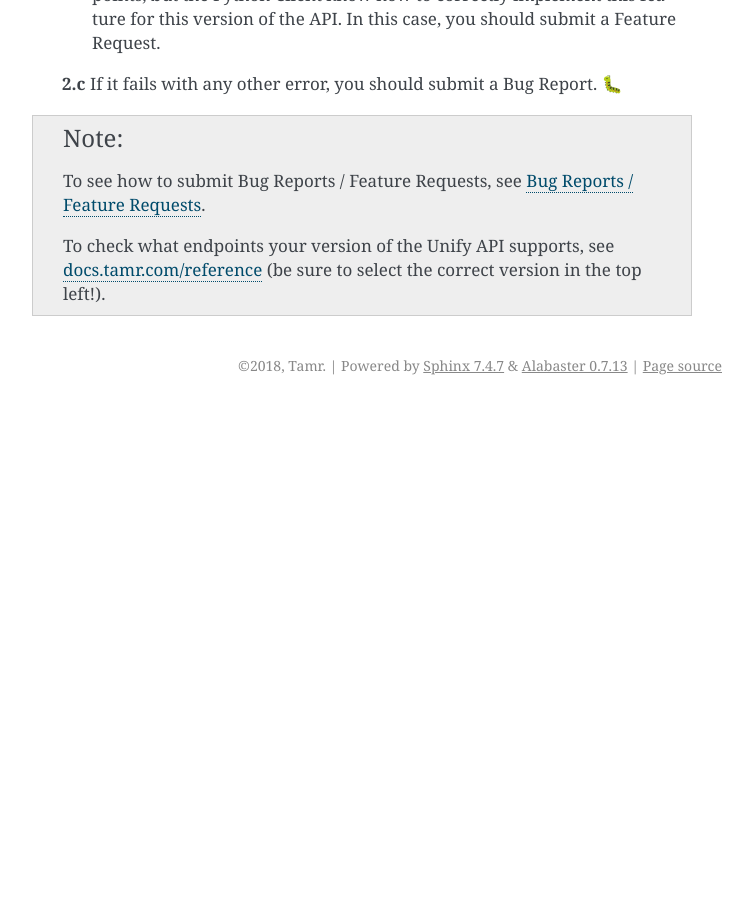
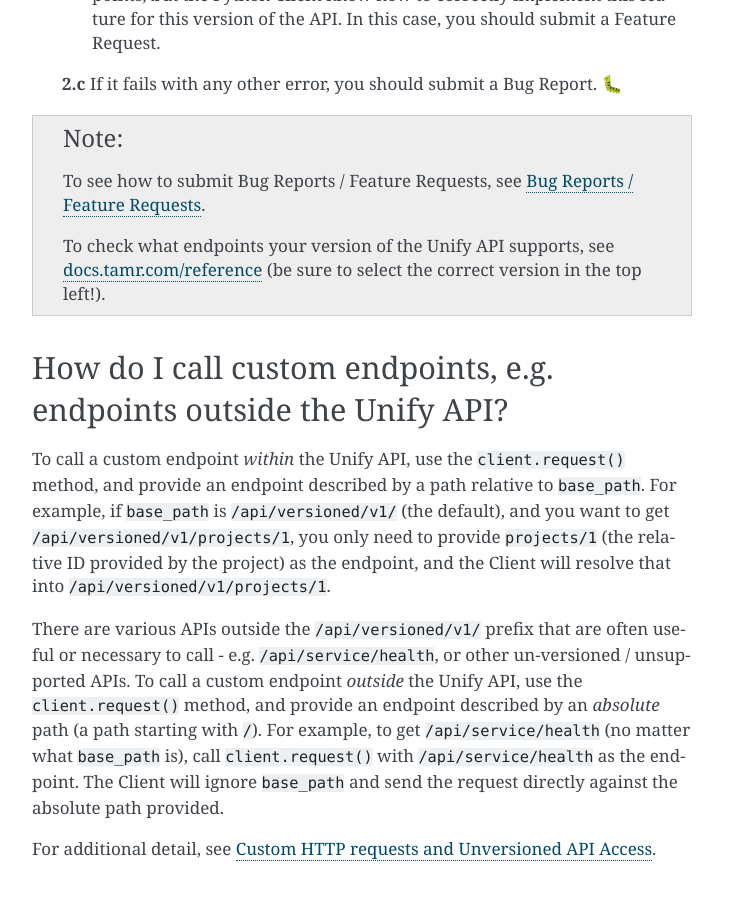
Before and after one commit to Datatamer/tamr-client, a Sphinx documentation site: the page built from docs/user-guide/faq.rst, in a window 1280 px wide and 900 px high, scrolled down 1382 px. Shown: the whole window, without its empty margins (388-1141 px from the left). Built offline with Sphinx 7.4.7, drawn with Linux system fonts in a browser that asks for light colours; before the commit the page ends 1787 px from its top, so only the background shows below that; some of the changed text lies outside the part shown.

Commit message:
FAQ on calling custom endpoints

```diff
--- a/docs/user-guide/advanced-usage.rst
+++ b/docs/user-guide/advanced-usage.rst
@@ -58,6 +58,8 @@
 
   # after configuring `unify.logger`
   unify.log_entry = log_entry
+
+.. _custom-http-requests-and-unversioned-api-access:
 
 Custom HTTP requests and Unversioned API Access
 -----------------------------------------------
--- a/docs/user-guide/faq.rst
+++ b/docs/user-guide/faq.rst
@@ -69,3 +69,23 @@
 
   To check what endpoints your version of the Unify API supports, see `docs.tamr.com/reference <https://docs.tamr.com/reference>`_
   (be sure to select the correct version in the top left!).
+
+
+How do I call custom endpoints, e.g. endpoints outside the Unify API?
+---------------------------------------------------------------------
+
+To call a custom endpoint *within* the Unify API, use the ``client.request()`` method, and
+provide an endpoint described by a path relative to ``base_path``. For example, if ``base_path``
+is ``/api/versioned/v1/`` (the default), and you want to get ``/api/versioned/v1/projects/1``,
+you only need to provide ``projects/1`` (the relative ID provided by the project) as the endpoint,
+and the Client will resolve that into ``/api/versioned/v1/projects/1``.
+
+There are various APIs outside the ``/api/versioned/v1/`` prefix that are often useful or necessary
+to call - e.g. ``/api/service/health``, or other un-versioned / unsupported APIs. To call a custom
+endpoint *outside* the Unify API, use the ``client.request()`` method, and provide an endpoint
+described by an *absolute* path (a path starting with ``/``). For example, to get
+``/api/service/health`` (no matter what ``base_path`` is), call ``client.request()`` with
+``/api/service/health`` as the endpoint. The Client will ignore ``base_path`` and send the
+request directly against the absolute path provided.
+
+For additional detail, see :ref:`custom-http-requests-and-unversioned-api-access`.
```
